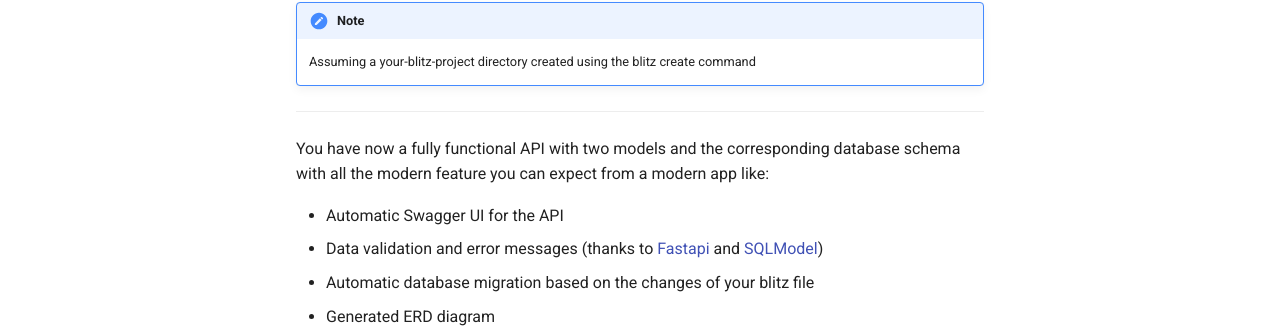
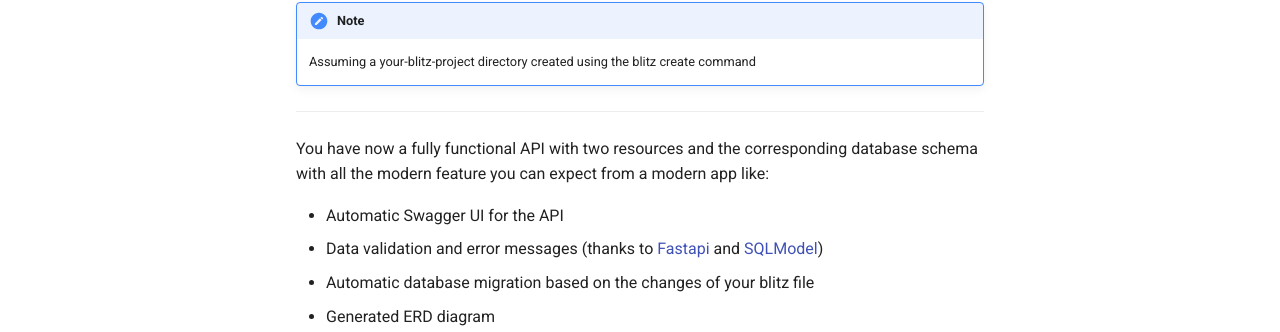
Before and after one commit to Paperz-org/blitz, an MkDocs documentation site: the page built from docs/index.md, in a window 1280 px wide and 900 px high, scrolled down 936 px. Shown: the part 258-590 px from the top of the window. Built offline with MkDocs 1.6.1 and Material for MkDocs 9.7.7, drawn with Linux system fonts in a browser that asks for light colours; comment, search, counter and statistics services are not loaded.

Commit message:
update doc

```diff
--- a/docs/index.md
+++ b/docs/index.md
@@ -75,7 +75,7 @@ blitz start your-blitz-project
 
 ___
 
-You have now a fully functional API with two models and the corresponding database schema with all the modern feature you can expect from a modern app like:
+You have now a fully functional API with two resources and the corresponding database schema with all the modern feature you can expect from a modern app like:
 
 - Automatic Swagger UI for the API
 - Data validation and error messages (thanks to [Fastapi](https://fastapi.tiangolo.com/) and [SQLModel](https://sqlmodel.tiangolo.com/))
```
Also changed, not shown: README.md (+1 -1 lines).
